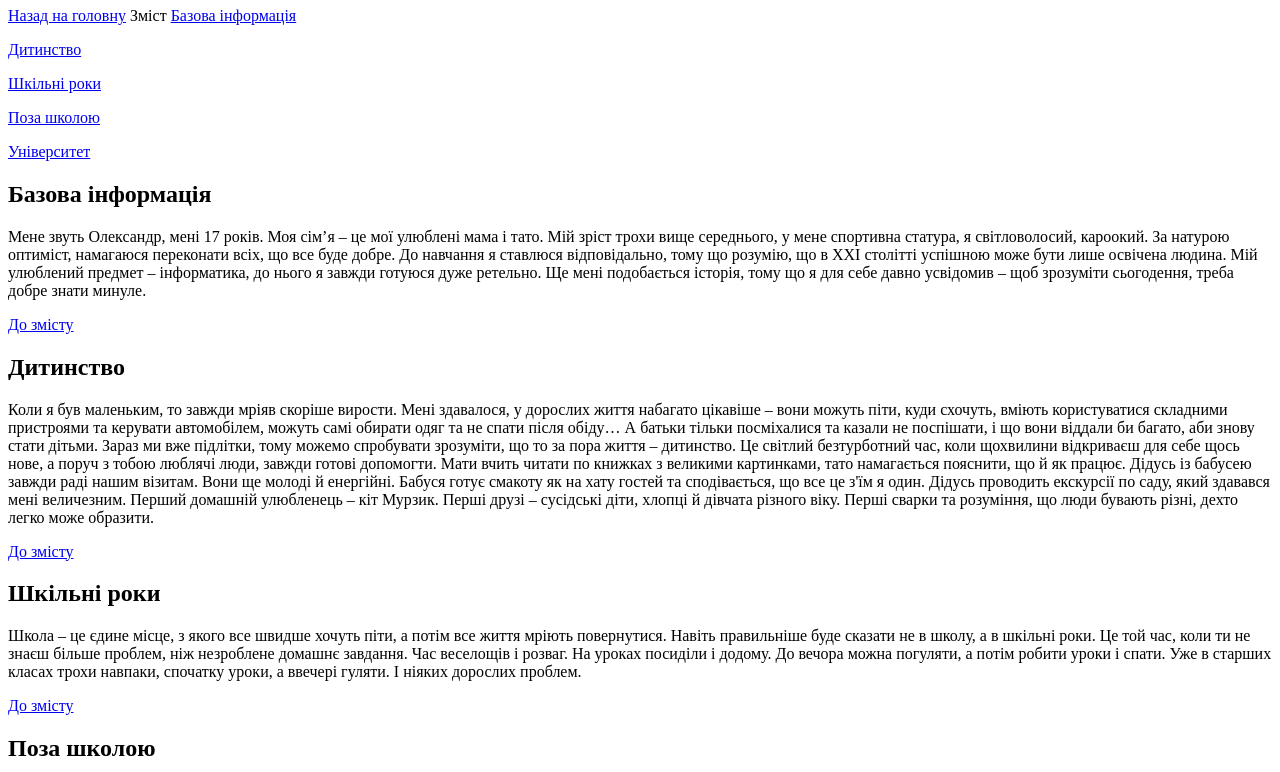
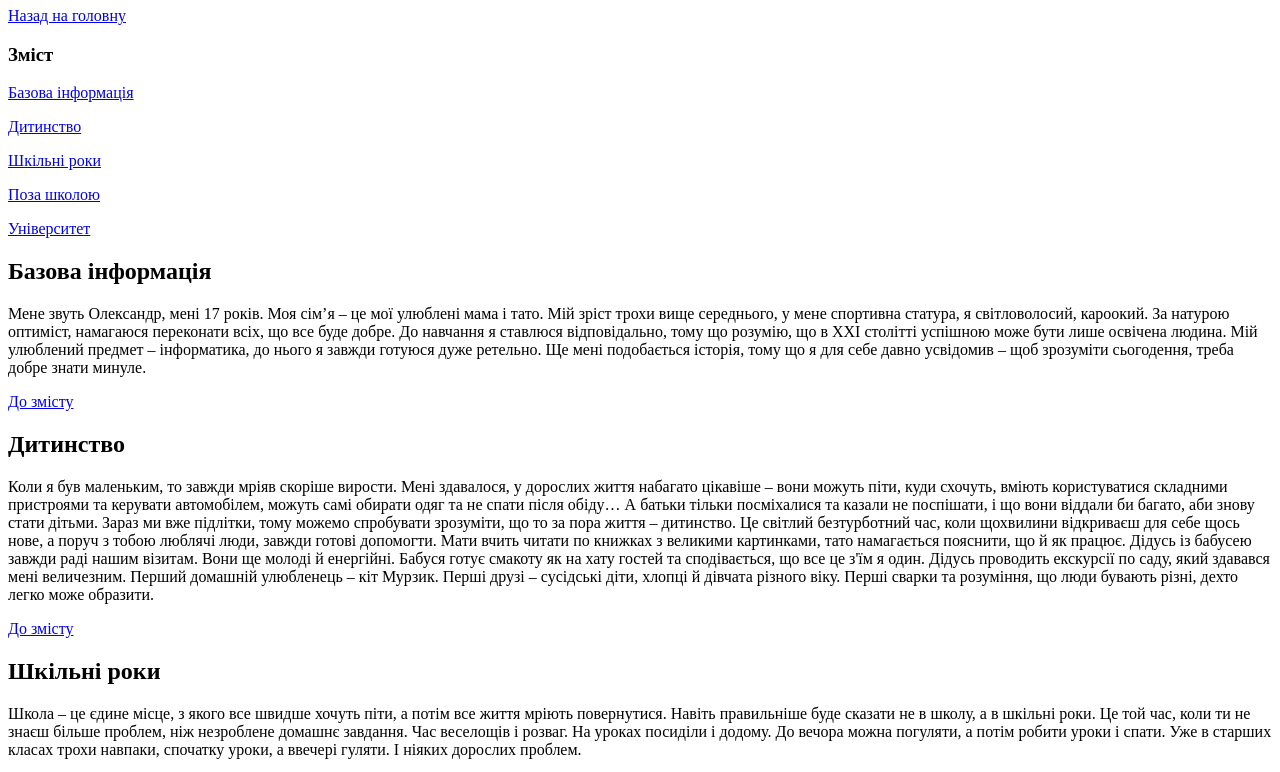
Before and after one commit to Tsybulskyy/lab1, a plain HTML site: page biography.html in a window 1280 px wide. Shown: the part 73-845 px from the top of the page. Drawn offline with Linux system fonts and the light colour scheme.

Commit message:
Update biography.html

```diff
--- a/biography.html
+++ b/biography.html
@@ -7,7 +7,7 @@
 <body>
     <h1>Автобіографія Цибульського Олександра Валерійовича</h1><a id="5.2"></a>
     <a href="index.html" title="back to main">Назад на головну</a>
-    <a name="Зміст">Зміст</a>
+	<a name="Зміст"><h3>Зміст</h3></a>
     <a href="#5.3" title="basic information">Базова інформація</a></p>
     <a href="#5.4" title="Childhood"><p>Дитинство</p></a>
     <a href="#5.5" title="School years"><p>Шкільні роки</p></a>
```
